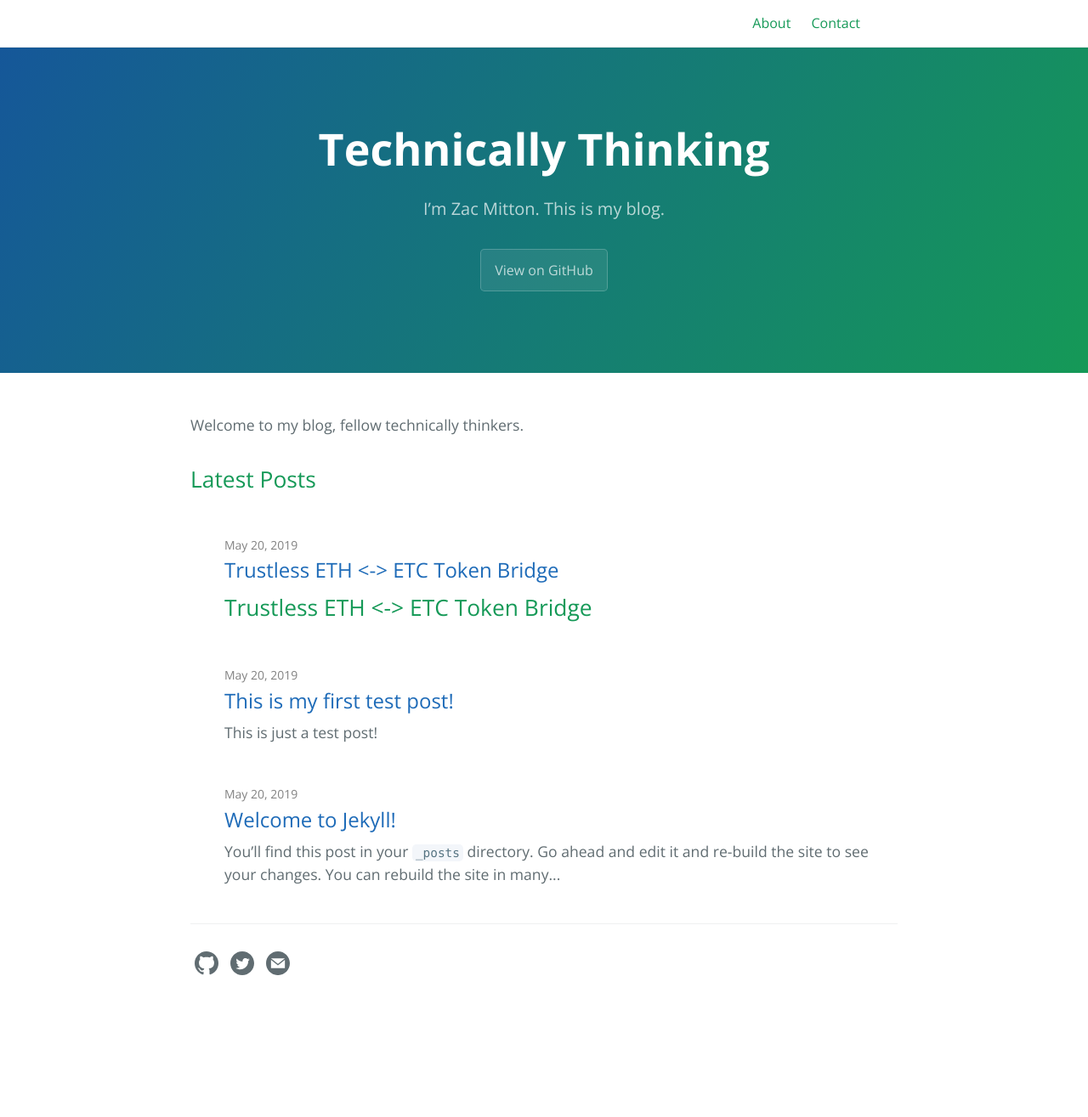
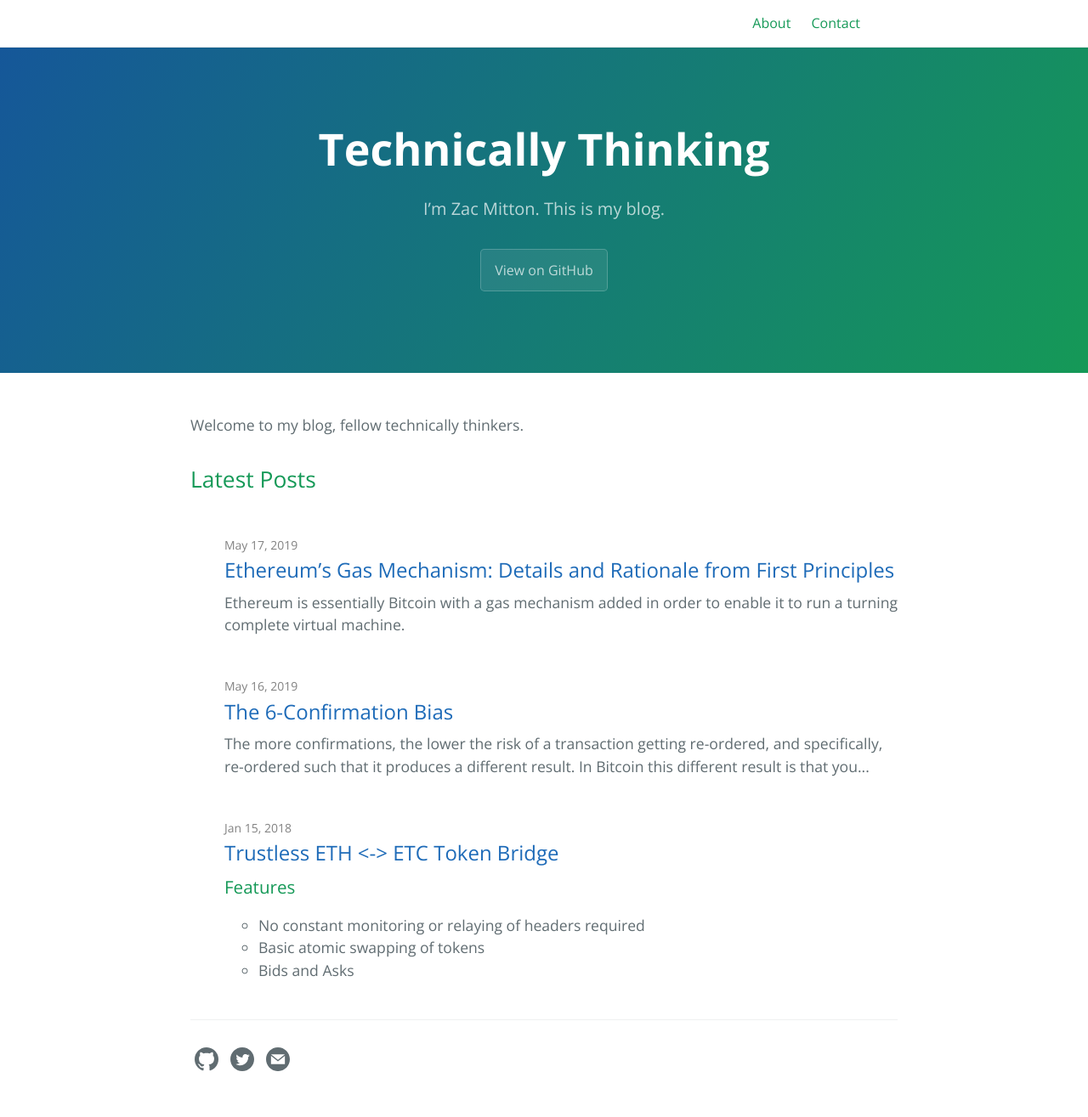
Before and after one commit to zmitton/Technically-Thinking, a Jekyll site: the page built from index.md, in a window 1280 px wide. Shown: the whole page at 85% size. Built offline with Jekyll 4.4.1, drawn with Linux system fonts in a browser that asks for light colours; before the commit the page ends 1202 px from its top, so only the background shows below that; part of the change alters nothing that is shown.

Commit message:
porting old posts

````diff
--- a/_posts/2019-05-20-ethswap.md
+++ b/_posts/2018-01-15-trustless-eth-etc-token-bridge.md
@@ -1,11 +1,9 @@
 ---
 layout: post
 title:  "Trustless ETH <-> ETC Token Bridge"
-date:   2019-05-20 11:47:00 -0400
+date:   2018-01-15 11:47:00 -0400
 categories: Ethereum
 ---
-
-## Trustless ETH <-> ETC Token Bridge
 
 ### Features
   - No constant monitoring or relaying of headers required
--- /dev/null
+++ b/_posts/2019-05-16-the-6-confirmation-bias.md
@@ -0,0 +1,30 @@
+---
+layout: post
+title:  "The 6-Confirmation Bias"
+date:   2019-05-16 10:50:00 -0400
+---
+The more confirmations, the lower the risk of a transaction getting re-ordered, and specifically, re-ordered such that it produces a different result. In Bitcoin this different result is that you don’t receive the money because the sender balance lacks necessary funds. With smart contracts the effect could be anything really – just a different outcome of the transaction.
+
+I’ve been researching layer 2 solutions to PoW blockchains and I find this need for finality systemic. Lightning networks, state channels, sidechains: they all have issues with finality and they basically all “solve” the problem by defining values for timelocks and block amounts needed before the next stage can move forward. This creates multiple problems of its own (slows things down, may be insecure during outages).
+
+I believe there are more **fundamental** or **natural** ways to approach these issues, and I will try to enumerate some here.
+
+First prerequisite is to convince yourself of this FACT: _An objective chronological ordering of two events that took place in different inertial reference frames is not possible._
+
+This statement is not domain specific. It’s a simple consequence of Einstein’s Relativity. We therefore cannot strictly _solve_ the double spend (bitcoin), or the ordering of state transitions (ethereum). The idea of what came first is impossible to solve, so as engineers often do, Satoshi relaxed the constraints. Instead of proving which of two events happened first, we merely aim to achieve a _consensus_ as to which did.
+
+Ruminate on that for a moment.
+
+As it turns out, the relaxed constraint and the Nakamoto Consensus use to achieve it, has been mostly sufficient for humans to engage in commerce. I don’t care which of 2 transactions came first as long as I can have a definitive answer to that question within a reasonable wait period. The longer I wait, the more confidently I am that the matter is settled.
+
+But let’s not fool ourselves. There is nothing magic about 6 confirmations. There is no inherent finality to this system, and as we engineer constructions atop bitcoin, imposing finality assumptions tend to break their structural integrity.
+
+There is another way to force ordering as needed for these constructions that is much stronger than PoW consensus however that is often overlooked:
+
+hash-pointers
+
+If my transaction data contains a hash-pointer to a previous piece of data, we _know_ which came first (with the only assumption being the cryptographic integrity of the hash). Subjective ordering is then _practically_ impossible and we can reconcile Einstein’s Relativity by observing that we now have a natural constraint; That “information” (in the einsteinian sense) must first travel from the first event’s reference frame to the second’s, in order for the hash to become embedded in the second transaction. This imposes a speed between Tx1 and Tx2, that is precisely long enough such that _all_ inertial reference frames observing the events, universally agree as to which event came first (even absent this hash proof). But enough physics for now. There are real uses that could/should exist for layer 2\. The Bitcoin lightning network can and does use them, Ethereum currently can not.
+
+Why? because Ethereum deals with errors at the VM level, and Bitcoin deals with them locally. Stated differently – in Ethereum script errors are propagated on-chain, whereas on bitcoin, they are not propagated past a bitcoin client node.
+
+Coming soon: How to use these properties, and how to fix Ethereum so it can use them too.
--- /dev/null
+++ b/_posts/2019-05-17-ethereums-gas-mechanism.md
@@ -0,0 +1,65 @@
+---
+layout: post
+title:  "Ethereum’s Gas Mechanism: Details and Rationale from First Principles"
+date:   2019-05-17 10:50:00 -0400
+---
+Ethereum is essentially Bitcoin with a gas mechanism added in order to enable it to run a turning complete virtual machine.
+
+In that sense, this gas mechanism was Ethereum’s biggest advancement. There. I said it. It is fairly complex because there are multiple different values to think about. These values are especially confusing when you don’t know their rational. This paper outlines the thought process that logically arrived at it’s design (which is exactly as complex as it needed to be, and no more).
+
+There are 4 variables involved in understanding gas:
+
+* gas-cost
+* gas-price
+* gas-limit
+* block-gas-limit
+
+## Design Rational
+
+First let’s understand Bitcoin’s problem and solution, then observe why Ethereum introduces new issues, then see how the gas-based solution solves them.
+
+### Bitcoin
+
+<span style="color:#850303;">Problem</span>: Public blockchains are open networks. Therefore, anyone can DOS attack the whole network by sending millions of transactions at once.
+
+<span style="color:#0c8201;">Solution</span>: To mitigate this lets require the transaction sender to attach a fee to the transaction.
+
+<span style="color:#850303;">Problem</span>: Each block only has limited space. With a fixed fee, a block can still become “full” and there is no more room for more transactions. The rest of the pending transactions will have to wait an arbitrarily long amount of time.
+
+<span style="color:#0c8201;">Solution</span>: What we really want is a market, so the user can offer a competitive fee, and the miner will prioritize by highest payment. Users can attach larger fees if they don’t want to wait in line.
+
+<span style="color:#850303;">Problem</span>: The transaction data unfortunately can vary in size. So even with a fee, someone can still DOS attack the network by sending a couple of _huge_ transactions.
+
+<span style="color:#0c8201;">Solution</span>: To solve this, the miner first looks at the tx inputs and outputs, and subtracts them to find its fee, then it divides by the total length of the tx data to prioritize the transaction based on its _price-per-byte_ of data. An attacker now must pay a price roughly proportional to the amount of computation the miner will be performing, and the miner can verify that fact. There is also a limit on the amount of bytes that can be included in a single block, so the miner is interested mostly in maximizing this price-per-byte unit specifically.
+
+### Ethereum
+
+<span style="color:#850303;">Problem</span>: The scripting language is Turing complete. This means that a transaction script can have jumps and loops. Therefore the _amount of computation_ done on it, is no longer related to the _size of the code_ in bytes. So we can no-longer rely on the _price-per-byte_ metric to be fair payment. An attacker can create a very small piece of code that pays a significant _price-per-byte_ but causes the virtual machine to loop a million times before completing! There is no way for a miner to know this until it actually executes the million loops.
+
+<span style="color:#0c8201;">Solution</span>: Enter – _Gas_. The concept that _as_ the virtual machine executes a program, it tallies how much computation it is doing. Therefore a million loops would “use up” a million times more gas than one loop. Specifically each _operation_ of the virtual machine uses a certain amount of gas whenever it is run: ADD costs 3 gas, MUL costs 5 gas, JUMPI costs 10 gas etc. These values are referred to as _gas-cost_ and are generally static global values defined in a table in the yellow paper.
+
+Instead of specifying a fee amount (as in Bitcoin), the sender specifies a _gas-price_ with his transaction. As the transaction is processed, he will be charged this gas-price for each unit of gas used. This amount goes to the miner. Without both _gas-cost_ and _gas-price_ we can not have a market between miners and senders. We would have the same problem described for bitcoin where a block becomes full and there is nothing to do but wait in line.
+
+And this is about how much people _usually_ know about gas. However we can’t stop there, because there are still issues. let’s see what they are
+
+<span style="color:#850303;">Problem</span>: We also need to have a limit on the _amount of computation done per block._ This is because blocks need to be able to be processed in a timely manner. Bitcoin had solved this by capping the amount of combined bytes of all the transactions in a block (so-called block-size), but this would not be sufficient in a turing complete environment for the same reasons described above.
+
+<span style="color:#0c8201;">Solution</span>: And for those same reasons, we limit the block computation using gas, and defining another value, the “block-gas-limit”. This is a cap on the cumulative gas used by all the transactions of a single block. This value is not tied to a specific transaction, it is a global value associated with the whole network (as an aside, Ethereum’s block-gas-limit is somewhat dynamic as opposed to Bitcoin’s block-size which is hard-coded).
+
+<span style="color:#850303;">Problem</span>: We have unfortunately just created another issue. This is the part that people rarely understand. As the miner assembles transactions into a block, the cumulative gas counter will approach the block-gas-limit. As they pick each transaction to include (prioritized by highest gas-price), they will have less room left before reaching the limit. They don’t actually know however, how much gas the next transaction will use until they process it. The sender of the transaction had no fault in this either. Here no one is to blame, but unusable computation was executed.
+
+<span style="color:#0c8201;">Solution</span>: Another value is defined by the sender, “_gas-limit_” (confusingly referred to as simply “gas” from the RPC interface). This value is a hard cap that the transaction sender is willing to use before it should halt. This protects the sender from spending more on the transaction than he expected, however its main purpose is to give the miner an upper bound on the gas that the transaction will consume _before_ processing it. This way, when miner first prioritizes by gas-price, processes transactions one-by-one skipping those whose gas-limit is less then the remaining available space in the current block.
+
+The miner will also check that the sender has enough Ether to pay for the gas-limit that they specified before processing.
+
+If the transaction does reach the gas-limit, everything in the VM is reverted but the payment is still made from the sender to the miner. This is important because the miner could not have known the transaction would halt, and must be compensated for processing it. The sender however can run the transaction locally beforehand and hopefully (based on the contract) ensure it would execute as desired. He must take special care however: Some contracts calls may halt only depending on a state which may be updated by someone else in the meantime because the function is public.
+
+## Summary
+
+The sender of the transaction creates it, and decides _how much they are willing to pay per unit of computation_ (gas-price). They also specify an upper bound on _how much computation the transaction should do before halting_ (gas-limit) – which limits their possible cost ether cost as the product of the two. They usually can pre-calculate exactly how much computation is needed, and will send “a little extra”. Only gas that is used, gets charged (so the gas-limit only affects the sender as an upper cap).
+
+The miner must assemble blocks within the block-gas-limit. They maximize profits by prioritizing their mempool by highest gas-price, process those transactions one by one, first checking that each one’s gas-limit is less then the remaining available before the block-gas-limit is reached. Also verifying that the sender has sufficient funds for the gas-limit*gas-price that they themselves specified.
+
+All of this combines to create an ethics system where users and miners are able to participate in a market and where promises are made up front, before work has begun. It may seem complicated, but I hope I’ve proven that it’s exactly what is required (and nothing more) to go from Bitcoin Script, to the more versatile Ethereum Virtual Machine.
+
+Ethereum is simply Bitcoin with a gas mechanism added in order to enable it to run a turning complete virtual machine.
--- a/_posts/2019-05-20-test-post.md
+++ /dev/null
@@ -1,24 +0,0 @@
----
-layout: post
-title:  "This is my first test post!"
-date:   2019-05-20 10:50:00 -0400
-categories: jekyll test post
----
-This is just a test post!
-
-```html
-<body>
-  <p>
-    Testing the syntax highlighting.
-  </p>
-</body>
-```
-
-```javascript
-for (let i = 0; i === 10; i++) {
-  const testVariable = 0;
-  const func = param => {
-    return i + testVariable;
-  }
-}
-```
--- a/_posts/2019-05-20-welcome-to-jekyll.markdown
+++ /dev/null
@@ -1,25 +0,0 @@
----
-layout: post
-title:  "Welcome to Jekyll!"
-date:   2019-05-20 10:39:19 -0400
-categories: jekyll update
----
-You’ll find this post in your `_posts` directory. Go ahead and edit it and re-build the site to see your changes. You can rebuild the site in many different ways, but the most common way is to run `jekyll serve`, which launches a web server and auto-regenerates your site when a file is updated.
-
-To add new posts, simply add a file in the `_posts` directory that follows the convention `YYYY-MM-DD-name-of-post.ext` and includes the necessary front matter. Take a look at the source for this post to get an idea about how it works.
-
-Jekyll also offers powerful support for code snippets:
-
-{% highlight ruby %}
-def print_hi(name)
-  puts "Hi, #{name}"
-end
-print_hi('Tom')
-#=> prints 'Hi, Tom' to STDOUT.
-{% endhighlight %}
-
-Check out the [Jekyll docs][jekyll-docs] for more info on how to get the most out of Jekyll. File all bugs/feature requests at [Jekyll’s GitHub repo][jekyll-gh]. If you have questions, you can ask them on [Jekyll Talk][jekyll-talk].
-
-[jekyll-docs]: https://jekyllrb.com/docs/home
-[jekyll-gh]:   https://github.com/jekyll/jekyll
-[jekyll-talk]: https://talk.jekyllrb.com/
````
